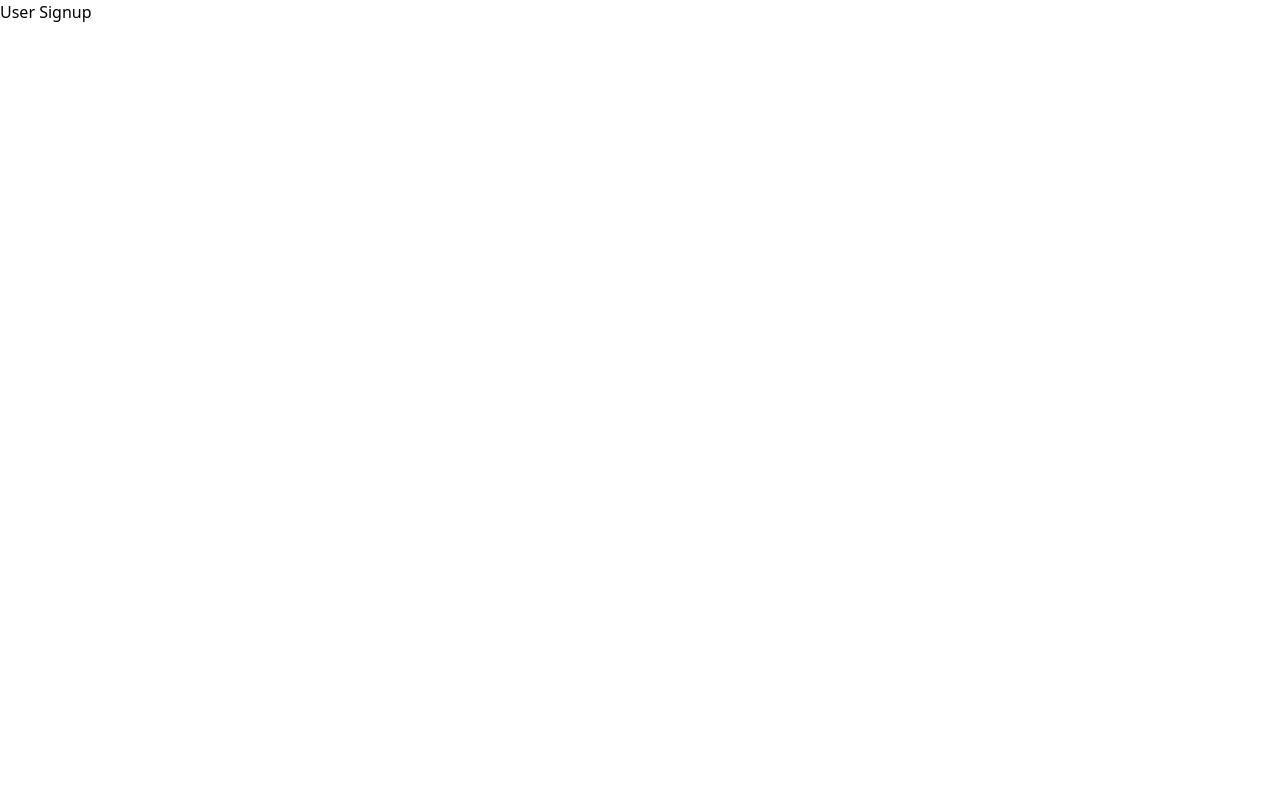
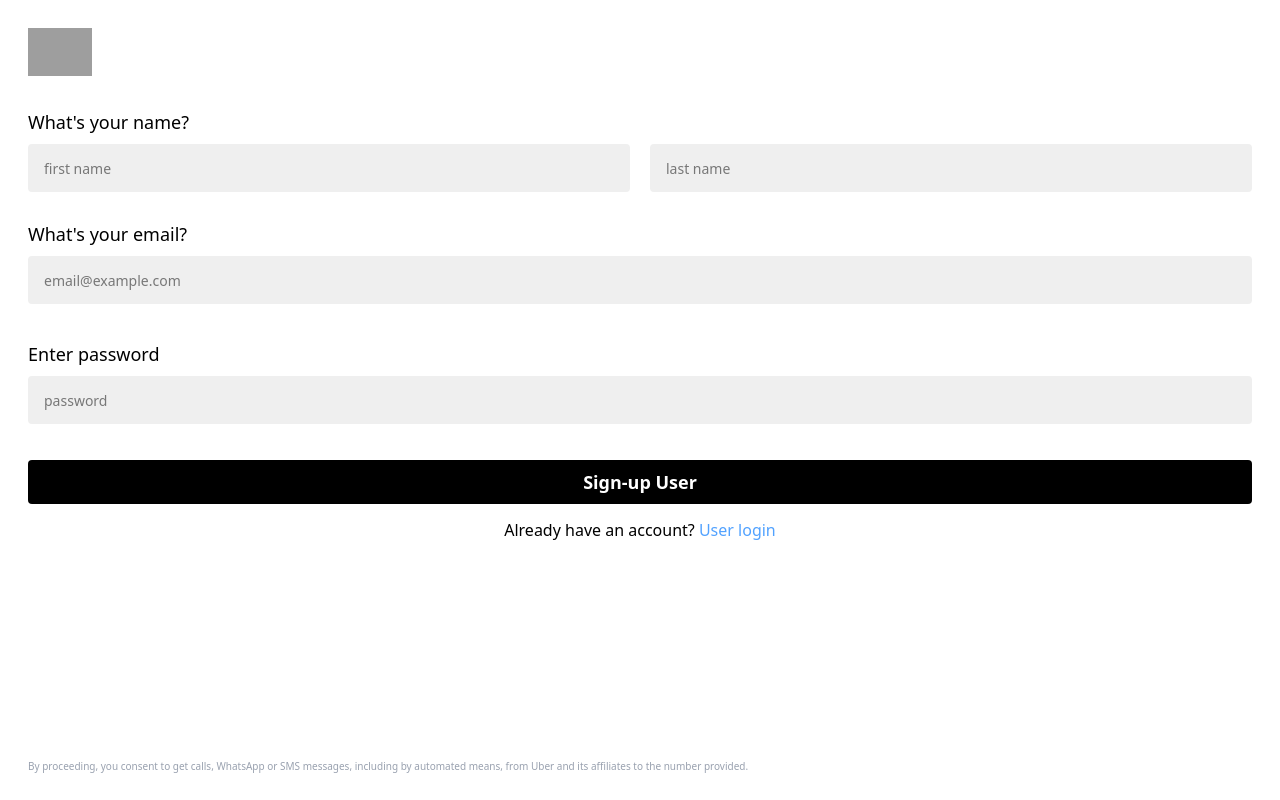
Before and after one commit to Keonji-18/uber_clone, a React app in the folder frontend/: page /signup in a window 1280 px wide. Built offline with nearby package versions, Linux system fonts and the light colour scheme; grey boxes are pictures that could not be loaded; the HTML template or start-up script is replaced by a standard one.

Commit message:
User Signup done

```diff
--- a/frontend/src/pages/UserSignup.jsx
+++ b/frontend/src/pages/UserSignup.jsx
@@ -1,9 +1,95 @@
-import React from "react";
+import React, { useState } from "react";
+import { Link } from "react-router-dom";
 
 const UserSignup = () => {
+    const [firstName, setFirstName] = useState('')
+    const [lastName, setLastName] = useState('')
+    const [email, setEmail] = useState('')
+    const [password, setPassword] = useState('')
+    const [userdData, setUserData] = useState('')
+
+    const submitHandler = (e) => {
+        e.preventDefault()
+
+        setEmail('')
+        setPassword('')
+        setUserData({
+            userName: {
+                 firstName: firstName,
+                lastName : lastName },
+            email: email,
+            password: password,
+        })
+
+
+    }
     return (
-        <div>User Signup</div>
-     );
+        <div className="p-7 h-screen flex flex-col justify-between">
+            <div>
+                <img className="w-16 mb-8" src="https://upload.wikimedia.org/wikipedia/commons/c/cc/Uber_logo_2018.png" alt="logo" />
+
+                <form onSubmit={(e) => {
+                    submitHandler(e)
+
+                    console.log(userdData);
+                }}>
+                    <h3 className="text-lg font-medium mt-4 mb-2">What's your name?</h3>
+                    <div className="mb-7 flex justify-around flex-row align-middle w-full gap-5">
+                        <input
+                            required
+                            type="text"
+                            placeholder="first name"
+                            className=" bg-[#eeee]  rounded px-4 py-3  w-full text-base placeholder:text-sm"
+                            value={firstName}
+                            onChange={(e)=>{
+                                setFirstName(e.target.value)
+                            }}
+                        />
+                        <input
+
+                            type="text"
+                            placeholder="last name"
+                            className=" bg-[#eeee] rounded px-4 py-3  w-full text-base placeholder:text-sm"
+                            value={lastName}
+                            onChange={(e)=>{
+                                setLastName(e.target.value)
+                            }}
+                        />
+                    </div>
+
+                    <h3 className="text-lg font-medium mb-2">What's your email?</h3>
+                    <input
+                        required
+                        value={email}
+                        onChange={(e) => {
+                            setEmail(e.target.value)
+
+                        }}
+                        className=" bg-[#eeee] mb-7 rounded px-4 py-3  w-full text-base placeholder:text-sm"
+                        type="email"
+                        placeholder="email@example.com" />
+
+                    <h3 className="text-lg font-medium mt-2 mb-2">Enter password</h3>
+                    <input
+                        required
+                        value={password}
+                        onChange={(e) => {
+                            setPassword(e.target.value)
+                        }}
+                        className=" bg-[#eeee] mb-7  rounded px-4 py-3  w-full text-base  placeholder:text-sm"
+                        type="password"
+                        placeholder="password" />
+                    <button className="bg-black rounded  font-semibold px-4 py-2  text-white w-full text-lg mt-2 mb-3.5" >Sign-up User</button>
+                    <p className="text-center">Already have an account? <Link to="/login" className="text-blue-400">User login</Link></p>
+                </form>
+
+            </div>
+
+            <p className="text-[10px] text-gray-400 leading-tight">  By proceeding, you consent to get calls, WhatsApp or SMS
+                messages, including by automated means, from Uber and its affiliates to the number provided. </p>
+
+        </div>
+    );
 }
 
 export default UserSignup;
```
